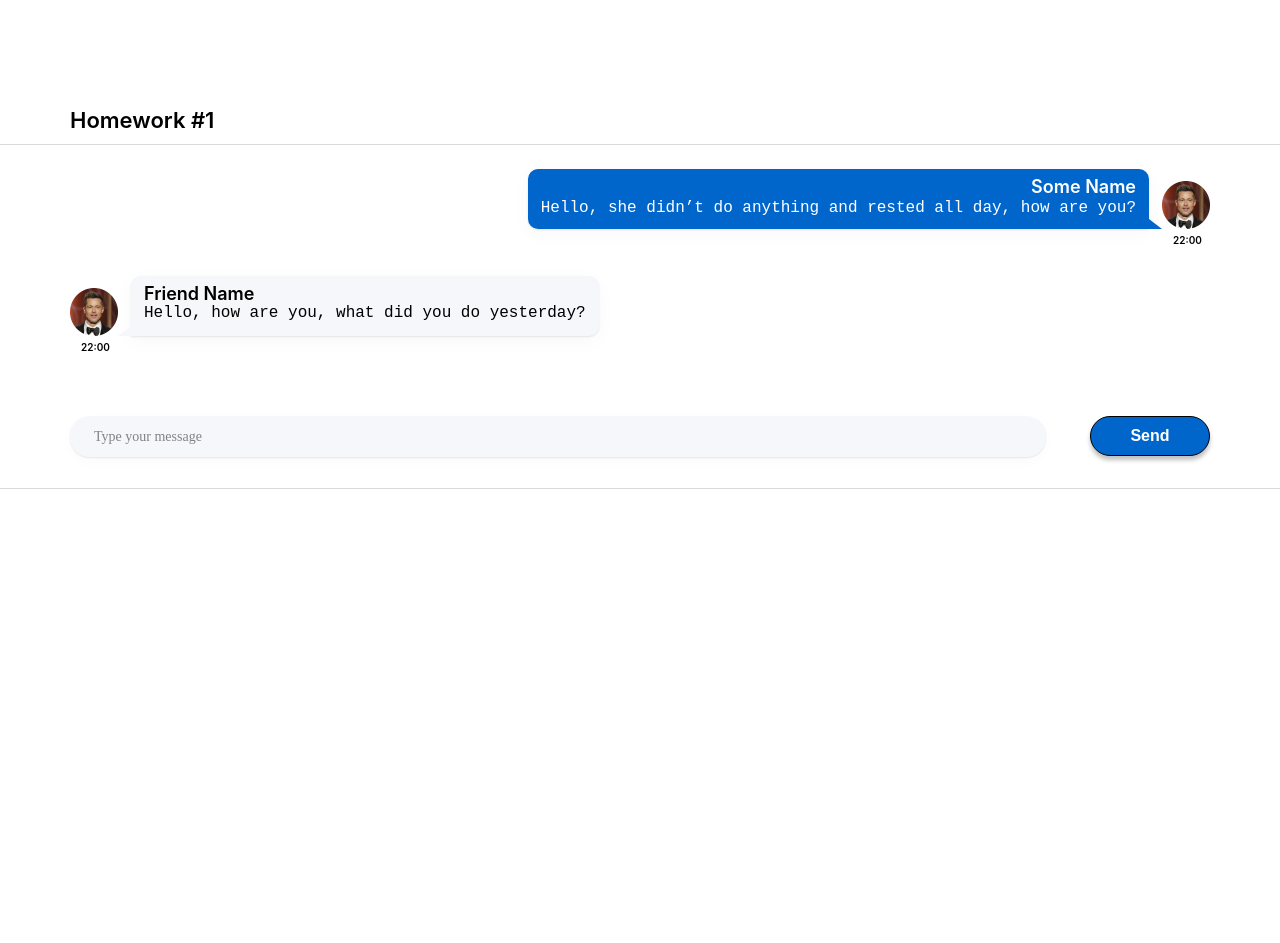
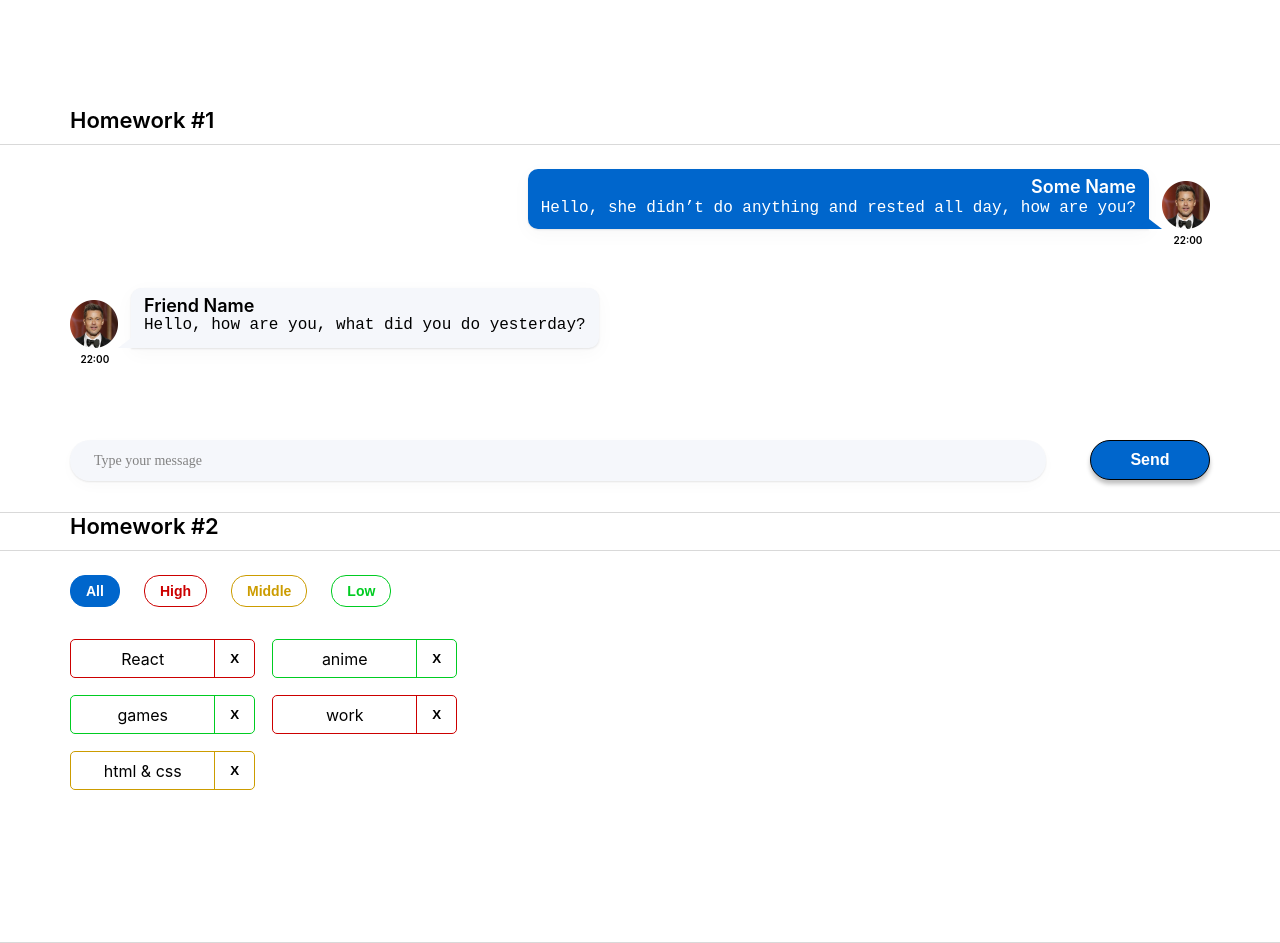
Before and after one commit to ksn-i777/homeworks-by-ignat, a React (Create React App) app: page /#/pre-junior in a window 1280 px wide. Before the commit the page ends 800 px from the top, so only its background shows below. Built offline with nearby package versions, Linux system fonts and the light colour scheme.

Commit message:
monday-2

```diff
--- a/src/s1-main/App.module.css
+++ b/src/s1-main/App.module.css
@@ -25,10 +25,8 @@
 }
 
 .wrapper {
-    position: absolute;
-    top: 107px;
-    left: 50%;
-    transform: translateX(-50%);
+    margin: 0 auto;
+    margin-top: 107px;
     width: 1280px;
 }
 
--- a/src/s1-main/App.tsx
+++ b/src/s1-main/App.tsx
@@ -1,13 +1,13 @@
 import React from 'react'
 import s from './App.module.css'
 import HW1 from '../s2-homeworks/hw01/HW1'
+import HW2 from '../s2-homeworks/hw02/HW2'
 
 function App() {
     return (
         <div className={s.App}>
             <HW1/>
-            {/*раскомментировать по ходу выполнения*/}
-            {/*<HW2/>*/}
+            <HW2/>
             {/*<HW3/>*/}
             {/*<HW4/>*/}
 
--- a/src/s2-homeworks/hw01/HW1.tsx
+++ b/src/s2-homeworks/hw01/HW1.tsx
@@ -10,7 +10,7 @@ import avatar from './avatar.png'
 * 2+ - описать тип MessagePropsType в файле Message.tsx
 * 3+ - в файле Message.tsx отобразить приходящие данные
 * 4+ - выполнить пункты 2, 3 в файле FriendMessage.tsx
-* 5 - сделать стили в соответствии с дизайном
+* 5+ - сделать стили в соответствии с дизайном
 * */
 
 //+ нужно создать правильный тип вместо any
--- a/src/s2-homeworks/hw01/friend-message/FriendMessage.module.css
+++ b/src/s2-homeworks/hw01/friend-message/FriendMessage.module.css
@@ -1,5 +1,7 @@
 .friendMessage {
-
+    display: grid;
+    grid-template-rows: 1fr 12px;
+    justify-content: flex-start;
 }
 
 .friendImageAndText {
@@ -57,7 +59,6 @@
 }
 
 .friendTime {
-    position: absolute;
     width: 26px;
     height: 12px;
     font-style: normal;
@@ -65,8 +66,9 @@
     font-size: 10px;
     line-height: 12px;
     color: #000000;
-    left: 94px;
-    transform: translateX(-50%);
     margin-top: 5px;
+    justify-self: flex-start;
+    margin-top: 5px;
+    transform: translateX(40%);
 
 }
--- a/src/s2-homeworks/hw01/friend-message/FriendMessage.tsx
+++ b/src/s2-homeworks/hw01/friend-message/FriendMessage.tsx
@@ -24,6 +24,7 @@ const FriendMessage = (props: FriendMessagePropsType) => {
                     id={'hw1-friend-avatar-' + props.message.id}
                     //+ создаёт студент
                     src={props.message.user.avatar}
+                    alt={'avatar'}
                     //
                 />
                 <div className={s.friendText}>
--- a/src/s2-homeworks/hw01/message/Message.module.css
+++ b/src/s2-homeworks/hw01/message/Message.module.css
@@ -1,5 +1,7 @@
 .message {
-
+    display: grid;
+    grid-template-rows: 1fr 12px;
+    justify-content: flex-end;
 }
 
 .imageAndText {
@@ -54,7 +56,6 @@
 }
 
 .time {
-    position: absolute;
     width: 26px;
     height: 12px;
     font-style: normal;
@@ -62,7 +63,7 @@
     font-size: 10px;
     line-height: 12px;
     color: #000000;
-    right: 94px;
-    transform: translateX(50%);
     margin-top: 5px;
+    justify-self: end;
+    transform: translateX(-40%);
 }
--- a/src/s2-homeworks/hw01/message/Message.tsx
+++ b/src/s2-homeworks/hw01/message/Message.tsx
@@ -36,6 +36,7 @@ const Message = (props: MessagePropsType) => {
                 <img id={'hw1-avatar-' + props.message.id}
                     //+ создаёт студент
                      src={props.message.user.avatar}
+                     alt={'avatar'}
                     //
                 />
             </div>
--- a/src/s2-homeworks/hw02/HW2.tsx
+++ b/src/s2-homeworks/hw02/HW2.tsx
@@ -3,30 +3,34 @@ import Affairs from './affairs/Affairs'
 import s2 from '../../s1-main/App.module.css'
 
 /*
-* 1 - описать типы AffairPriorityType, AffairType
-* 2 - указать нужный тип для defaultAffairs
-* 3 - дописать типы и логику функции filterAffairs и проверить её тестами
-* 4 - выполнить пункт 3 для функции deleteAffair
-* 5 - указать нужный тип в useState с affairs
-* 6 - дописать тип и логику функции deleteAffairCallback
-* 7 - в файле Affairs.tsx дописать типизацию пропсов
-* 8 - в файле Affairs.tsx дописать логику функций setAll, setHigh, setMiddle, setLow
-* 9 - в файле Affair.tsx дописать типизацию пропсов
-* 10 - в файле Affair.tsx дописать функции deleteCallback и использовать
-* 11 - в файле Affair.tsx отобразить приходящие данные
+* 1+    / описать типы AffairPriorityType, AffairType
+* 2+    / указать нужный тип для defaultAffairs
+* 3+    / дописать типы и логику функции filterAffairs и проверить её тестами
+* 4+    / выполнить пункт 3 для функции deleteAffair
+* 5+    / указать нужный тип в useState с affairs
+* 6+    / дописать тип и логику функции deleteAffairCallback
+* 7+    / в файле Affairs.tsx дописать типизацию пропсов
+* 8+    / в файле Affairs.tsx дописать логику функций setAll, setHigh, setMiddle, setLow
+* 9 / в файле Affair.tsx дописать типизацию пропсов
+* 10 / в файле Affair.tsx дописать функции deleteCallback и использовать
+* 11 / в файле Affair.tsx отобразить приходящие данные
 * */
 
-// types
-export type AffairPriorityType = any // need to fix any
+//+ types
+// тип priority из исходных данных
+export type AffairPriorityType = string //+ need to fix any
+// тип объектов из исходных данных
 export type AffairType = {
-    _id: any // need to fix any
-    name: any // need to fix any
+    _id: number //+ need to fix any
+    name: string //+ need to fix any
     priority: AffairPriorityType
 }
+// тип значения в фильтре
 export type FilterType = 'all' | AffairPriorityType
 
-// constants
-const defaultAffairs: any = [ // need to fix any
+//+ constants
+// исходные данные - массив объектов
+const defaultAffairs: Array<AffairType> = [ //+ need to fix any
     {_id: 1, name: 'React', priority: 'high'}, // студенты могут изменить содержимое name и количество элементов в массиве, ...priority не менять!
     {_id: 2, name: 'anime', priority: 'low'},
     {_id: 3, name: 'games', priority: 'low'},
@@ -34,34 +38,53 @@ const defaultAffairs: any = [ // need to fix any
     {_id: 5, name: 'html & css', priority: 'middle'},
 ]
 
-// pure helper functions
-export const filterAffairs = (affairs: any, filter: any): any => { // need to fix any
-
-
-    return affairs // need to fix
+//+ pure helper functions
+// функция, фильтрующая массив объектов по фильтру
+export const filterAffairs = (affairs: Array<AffairType>, filter: AffairPriorityType): Array<AffairType> => { //+ need to fix any
+    let filteredAffairsByPriority: Array<AffairType> = defaultAffairs
+    if (filter === 'low') {
+        filteredAffairsByPriority = affairs.filter(el => el.priority === 'low')
+    }
+    if (filter === 'middle') {
+        filteredAffairsByPriority = affairs.filter(el => el.priority === 'middle')
+    }
+    if (filter === 'high') {
+        filteredAffairsByPriority = affairs.filter(el => el.priority === 'high')
+    }
+    return filteredAffairsByPriority //+ need to fix
 }
-export const deleteAffair = (affairs: any, _id: any): any => { // need to fix any
-
-    return affairs // need to fix
+// функция, удаляющая из массива объект по ид и возвращающая новый массив без него
+export const deleteAffair = (affairs: Array<AffairType>, _id: number): Array<AffairType> => { //+ need to fix any
+    let affairsAfterDeleteAffair = affairs.filter(el => el._id !== _id)
+    return affairsAfterDeleteAffair //+ need to fix
 }
-
+// сама компонента
 function HW2() {
-    const [affairs, setAffairs] = useState<any>(defaultAffairs) // need to fix any
+    //стэйт массива объектов
+    const [affairs, setAffairs] = useState<Array<AffairType>>(defaultAffairs) //+ need to fix any
+    //стэйт фильтра
     const [filter, setFilter] = useState<FilterType>('all')
-
+    // отфильтрованный по фильтру массив
     const filteredAffairs = filterAffairs(affairs, filter)
-    const deleteAffairCallback = (_id: any) => { // need to fix any
-        // need to fix
+    // функция, меняющая массив объектов после удаления объекта по ид
+    const deleteAffairCallback = (_id: number) => { //+ need to fix any
+        debugger
+        setAffairs(deleteAffair(affairs, _id))//+ need to fix
     }
 
     return (
         <div id={'hw2'}>
             <div className={s2.hwTitle}>Homework #2</div>
             <div className={s2.hw}>
+                {/* компонента */}
                 <Affairs
+                    /* отфильтрованный по фильтру массив */
                     data={filteredAffairs}
+                    /* функция, меняющая значение фильтра */
                     setFilter={setFilter}
+                    /* функция, меняющая массив объектов после удаления объекта по ид */
                     deleteAffairCallback={deleteAffairCallback}
+                    /* значение фильтра */
                     filter={filter}
                 />
             </div>
--- a/src/s2-homeworks/hw02/affairs/Affairs.tsx
+++ b/src/s2-homeworks/hw02/affairs/Affairs.tsx
@@ -4,31 +4,36 @@ import {AffairType, FilterType} from '../HW2'
 import s from './Affairs.module.css'
 
 type AffairsPropsType = {
-    data: any // need to fix any
-    setFilter: any
-    deleteAffairCallback: any
+    data: Array<AffairType> //+ need to fix any
+    setFilter: (value: string) => void
+    deleteAffairCallback: (_id: number) => void
     filter: FilterType
 }
-
+// компонента
 function Affairs(props: AffairsPropsType) {
+    // функция, меняющая фильтр на all
     const setAll = () => {
-        // need to fix
+        props.setFilter('all') //+ need to fix
     }
+    // функция, меняющая фильтр на high
     const setHigh = () => {
-        // need to fix
+        props.setFilter('high') //+ need to fix
     }
+    // функция, меняющая фильтр на middle
     const setMiddle = () => {
-        // need to fix
+        props.setFilter('middle') //+ need to fix
     }
+    // функция, меняющая фильтр на low
     const setLow = () => {
-        // need to fix
+        props.setFilter('low') //+ need to fix
     }
-
+    // все классы кнопок присваиваются переменным
     const cnAll = s.button + ' ' + s.all + (props.filter === 'all' ? ' ' + s.active : '')
     const cnHigh = s.button + ' ' + s.high + (props.filter === 'high' ? ' ' + s.active : '')
     const cnMiddle = s.button + ' ' + s.middle + (props.filter === 'middle' ? ' ' + s.active : '')
     const cnLow = s.button + ' ' + s.low + (props.filter === 'low' ? ' ' + s.active : '')
 
+    // создается массив компонент affair с атрибутами, который отрисуется в конце
     const mappedAffairs = props.data.map((a: AffairType) => (
         <Affair
             key={a._id} // кеи ОБЯЗАТЕЛЬНЫ в 99% - так что лучше их писать всегда при создании компонент в мапе
@@ -69,6 +74,7 @@ function Affairs(props: AffairsPropsType) {
                     Low
                 </button>
             </div>
+            {/* массив компонент affair с атрибутами */}
             <div className={s.affairs}>{mappedAffairs}</div>
         </div>
     )
--- a/src/s2-homeworks/hw02/affairs/affair/Affair.tsx
+++ b/src/s2-homeworks/hw02/affairs/affair/Affair.tsx
@@ -6,12 +6,12 @@ import s2 from '../Affairs.module.css'
 type AffairPropsType = {
     // key не нужно типизировать
     affair: AffairType
-    deleteAffairCallback: any // need to fix any
+    deleteAffairCallback: (_id: number) => void //+ need to fix any
 }
-
+// компонента
 function Affair(props: AffairPropsType) {
-    const deleteCallback = () => {
-        // need to fix
+    const deleteCallback = (id: number) => {
+        props.deleteAffairCallback(id) // need to fix
     }
 
     const nameClass = s.name + ' ' + s2[props.affair.priority]
@@ -25,19 +25,19 @@ function Affair(props: AffairPropsType) {
         >
             <div id={'hw2-name-' + props.affair._id} className={nameClass}>
                 {/*создаёт студент*/}
-
+                {props.affair.name}
                 {/**/}
             </div>
             <div id={'hw2-priority-' + props.affair._id} hidden>
                 {/*создаёт студент*/}
-
+                {props.affair.priority}
                 {/**/}
             </div>
 
             <button
                 id={'hw2-button-delete-' + props.affair._id}
                 className={buttonClass}
-                // need to fix
+                onClick={() => {deleteCallback(props.affair._id)}} //+ need to fix
 
             >
                 {/*текст кнопки могут изменить студенты*/}
```
